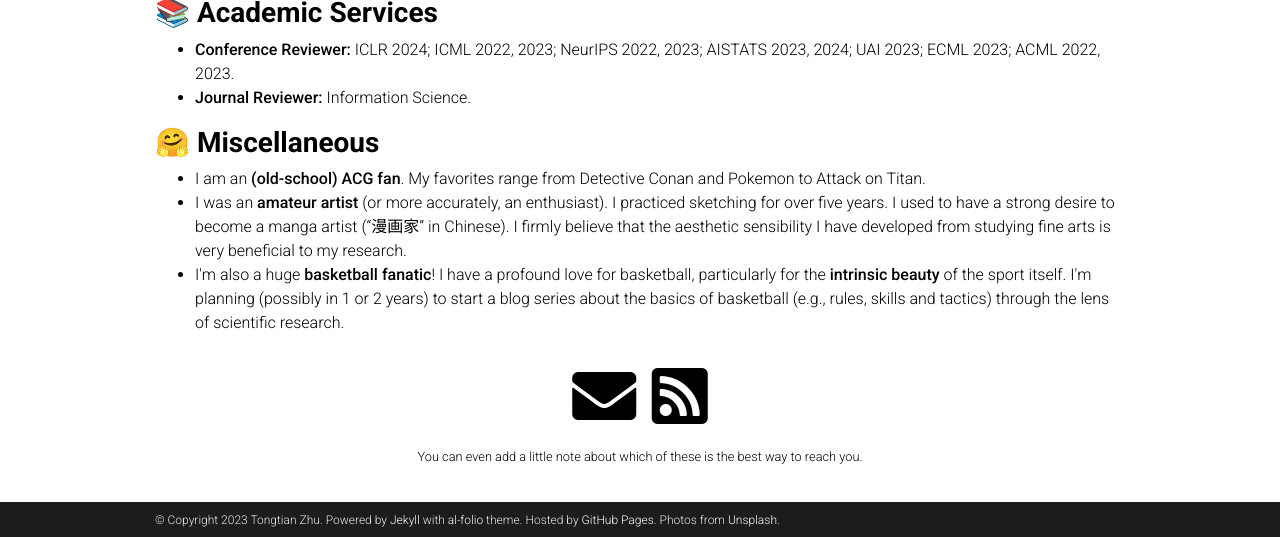
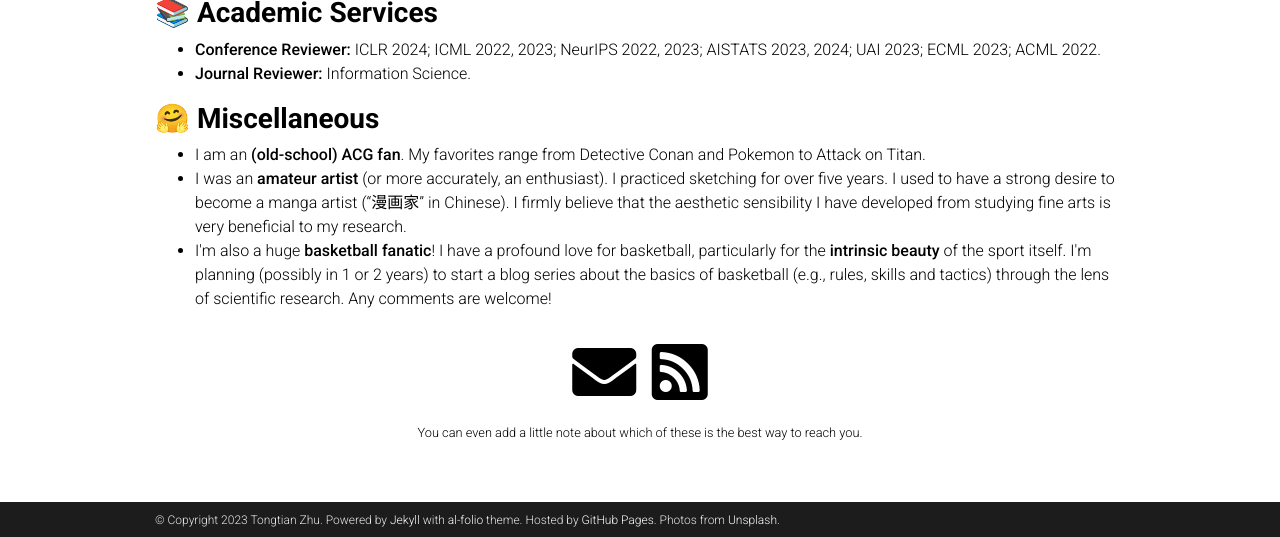
Before and after one commit to Raiden-Zhu/Raiden-Zhu.github.io, a Jekyll site: the page built from _pages/about.md, in a window 1280 px wide and 900 px high, scrolled down 1529 px, cut to the strip 363-900 px from the top of the window. Built offline with Jekyll 4.4.1, drawn with Linux system fonts in a browser that asks for light colours; full-size pictures stand in for the smaller copies a plugin makes; comment, search, counter and statistics services are not loaded; a style sheet for code colours, icons or effects is not loaded.

Commit message:
Update about.html

```diff
--- a/_layouts/about.html
+++ b/_layouts/about.html
@@ -64,7 +64,7 @@ layout: default
           <!-- Services -->
             <h3 style="color: inherit; font-weight: bold;">📚 Academic Services</h3>
             <ul>
-                  <li><strong>Conference Reviewer:</strong> ICLR 2024; ICML 2022, 2023; NeurIPS 2022, 2023; AISTATS 2023, 2024; UAI 2023; ECML 2023; ACML 2022, 2023.</li>
+                  <li><strong>Conference Reviewer:</strong> ICLR 2024; ICML 2022, 2023; NeurIPS 2022, 2023; AISTATS 2023, 2024; UAI 2023; ECML 2023; ACML 2022.</li>
                   <li><strong>Journal Reviewer:</strong> Information Science.</li>
             </ul>
 
@@ -73,7 +73,7 @@ layout: default
             <ul>
                   <li>I am an <strong>(old-school) ACG fan</strong>. My favorites range from Detective Conan and Pokemon to Attack on Titan.</li>
                   <li>I was an <strong>amateur artist</strong> (or more accurately, an enthusiast). I practiced sketching for over five years. I used to have a strong desire to become a manga artist (“漫画家” in Chinese). I firmly believe that the aesthetic sensibility I have developed from studying fine arts is very beneficial to my research.</li>
-                  <li>I'm also a huge <strong>basketball fanatic</strong>! I have a profound love for basketball, particularly for the <strong>intrinsic beauty</strong> of the sport itself. I'm planning (possibly in 1 or 2 years) to start a blog series about the basics of basketball (e.g., rules, skills and tactics) through the lens of scientific research.</li>
+                  <li>I'm also a huge <strong>basketball fanatic</strong>! I have a profound love for basketball, particularly for the <strong>intrinsic beauty</strong> of the sport itself. I'm planning (possibly in 1 or 2 years) to start a blog series about the basics of basketball (e.g., rules, skills and tactics) through the lens of scientific research. Any comments are welcome!</li>
             </ul>
 
           <div style="text-align:center;">
```
